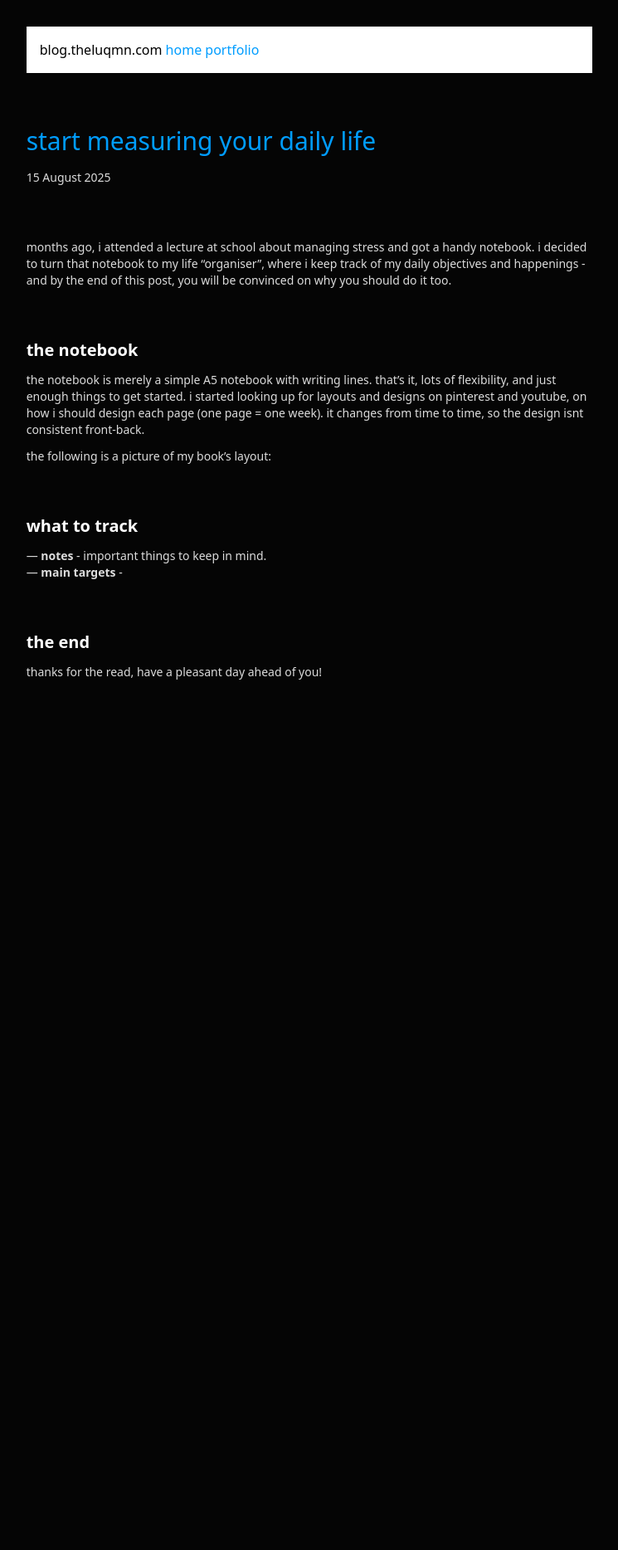
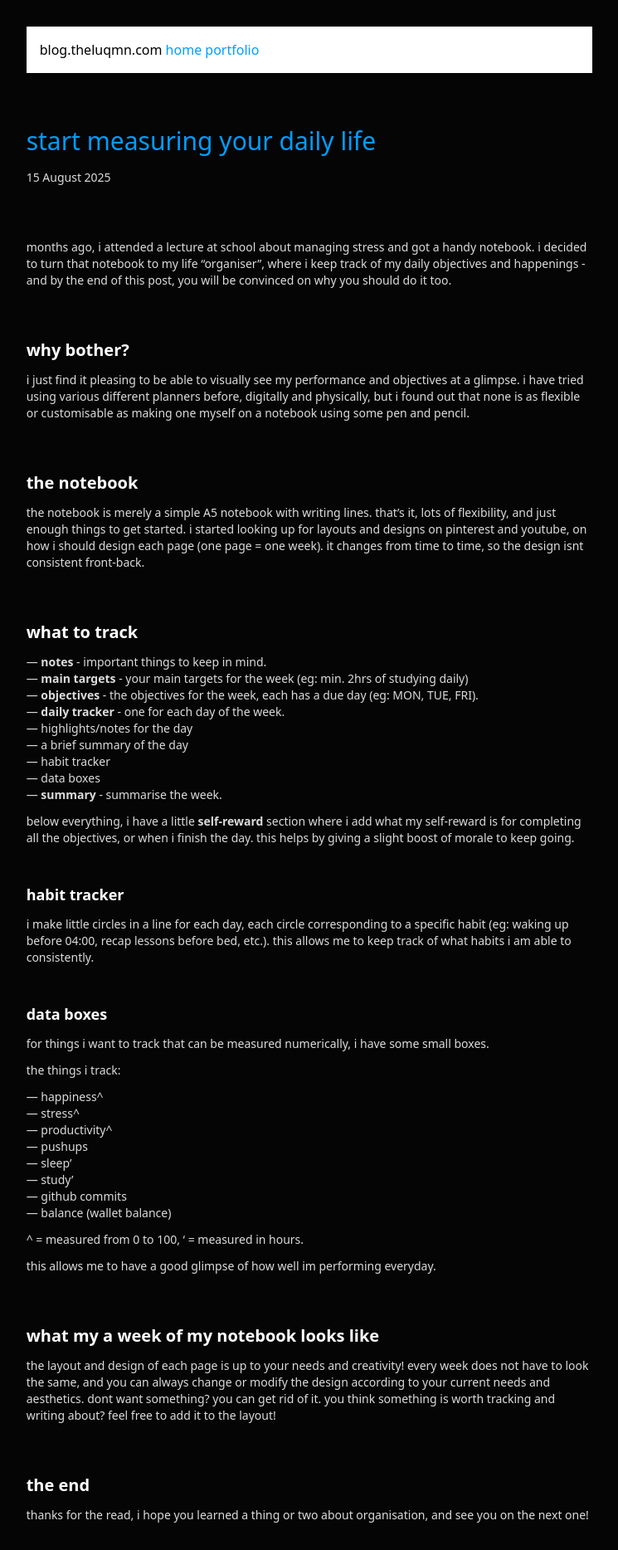
Before and after one commit to theluqmn/blog, a Jekyll site: the page built from _posts/2025-08-15-measure-yourself-daily.md, in a window 1280 px wide. Shown: the whole page at 83% size, without its empty margins (267-1012 px from the left). Built offline with Jekyll 4.4.1, drawn with Linux system fonts in a browser that asks for light colours; nearby versions of some CDN libraries; before the commit the page ends 900 px from its top, so only the background shows below that.

Commit message:
somewhat done with 15th august article

```diff
--- a/_posts/2025-08-15-measure-yourself-daily.md
+++ b/_posts/2025-08-15-measure-yourself-daily.md
@@ -9,17 +9,55 @@ months ago, i attended a lecture at school about managing stress and got a handy
 
 <!--more-->
 
+## why bother?
+
+i just find it pleasing to be able to visually see my performance and objectives at a glimpse. i have tried using various different planners before, digitally and physically, but i found out that none is as flexible or customisable as making one myself on a notebook using some pen and pencil.
+
 ## the notebook
 
 the notebook is merely a simple A5 notebook with writing lines. that's it, lots of flexibility, and just enough things to get started. i started looking up for layouts and designs on pinterest and youtube, on how i should design each page (one page = one week). it changes from time to time, so the design isnt consistent front-back.
 
-the following is a picture of my book's layout:
-
 ## what to track
 
 - — **notes** - important things to keep in mind.
-- — **main targets** -
+- — **main targets** - your main targets for the week (eg: min. 2hrs of studying daily)
+- — **objectives** - the objectives for the week, each has a due day (eg: MON, TUE, FRI).
+- — **daily tracker** - one for each day of the week.
+  - — highlights/notes for the day
+  - — a brief summary of the day
+  - — habit tracker
+  - — data boxes
+- — **summary** - summarise the week.
+
+below everything, i have a little **self-reward** section where i add what my self-reward is for completing all the objectives, or when i finish the day. this helps by giving a slight boost of morale to keep going.
+
+### habit tracker
+
+i make little circles in a line for each day, each circle corresponding to a specific habit (eg: waking up before 04:00, recap lessons before bed, etc.). this allows me to keep track of what habits i am able to consistently.
+
+### data boxes
+
+for things i want to track that can be measured numerically, i have some small boxes.
+
+the things i track:
+
+- — happiness^
+- — stress^
+- — productivity^
+- — pushups
+- — sleep'
+- — study'
+- — github commits
+- — balance (wallet balance)
+
+^ = measured from 0 to 100, ' = measured in hours.
+
+this allows me to have a good glimpse of how well im performing everyday.
+
+## what my a week of my notebook looks like
+
+the layout and design of each page is up to your needs and creativity! every week does not have to look the same, and you can always change or modify the design according to your current needs and aesthetics. dont want something? you can get rid of it. you think something is worth tracking and writing about? feel free to add it to the layout!
 
 ## the end
 
-thanks for the read, have a pleasant day ahead of you!
+thanks for the read, i hope you learned a thing or two about organisation, and see you on the next one!
```
